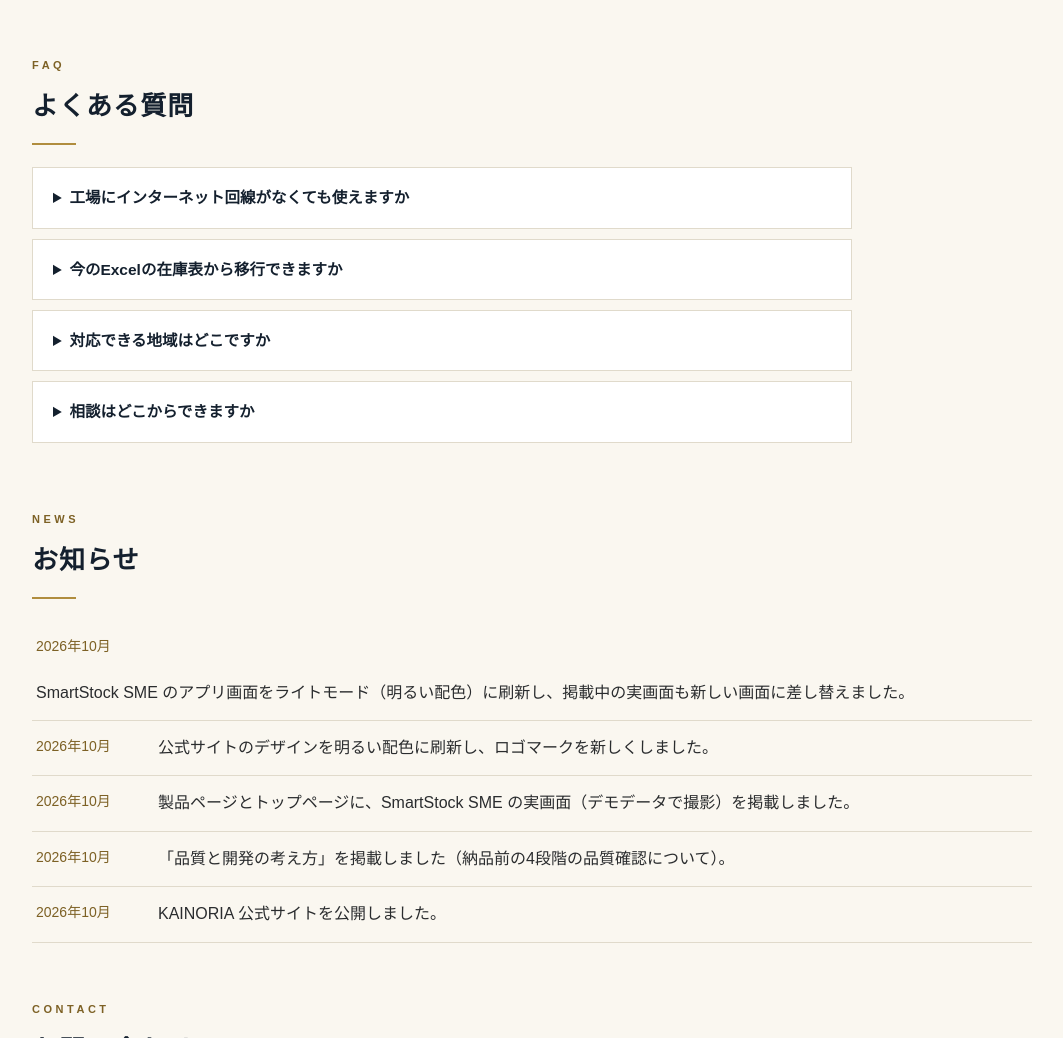
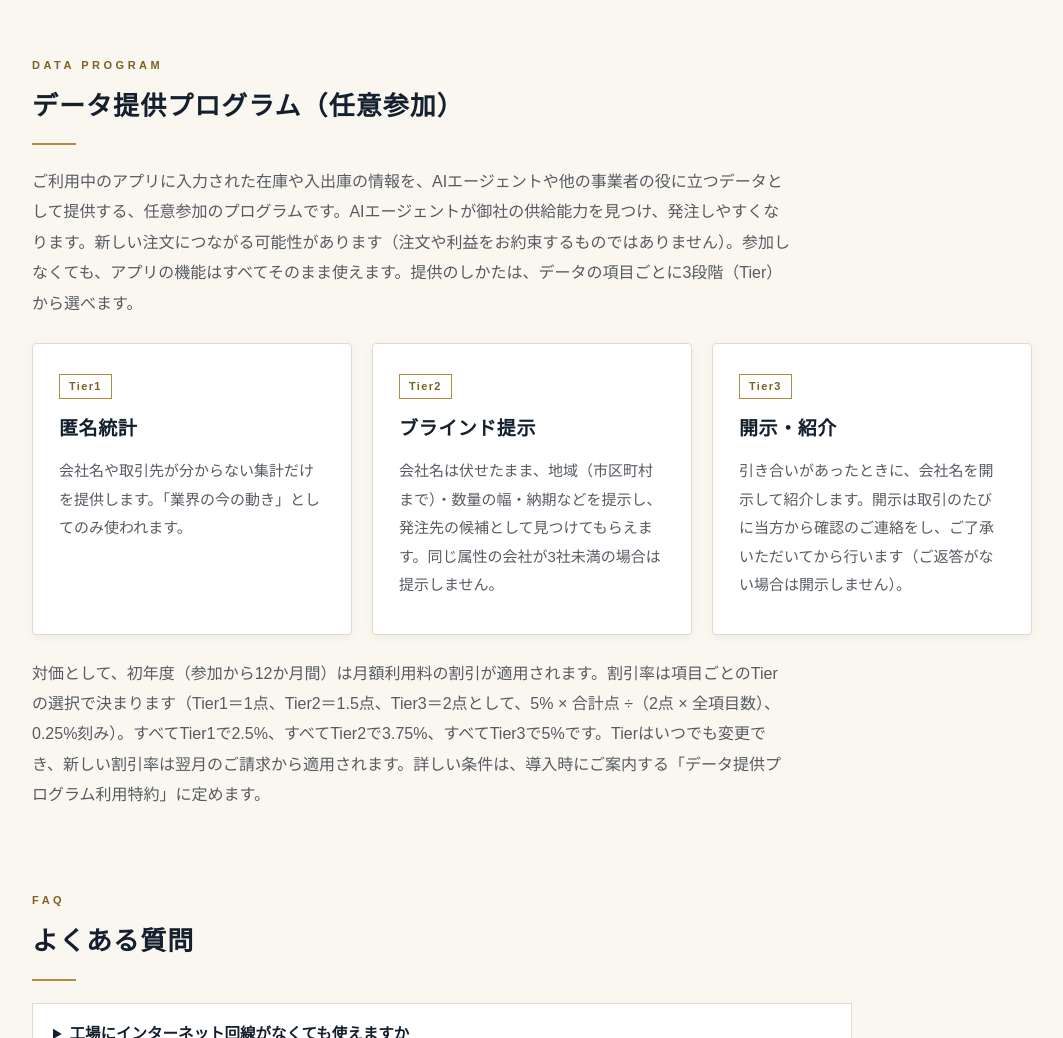
Before and after one commit to Ryoooooo-t/kainoria-site, a plain HTML site: page index.html in a window 1280 px wide. Shown: the part 4315-5353 px from the top of the page, without its empty margins (108-1171 px from the left). Drawn offline with Linux system fonts and the light colour scheme.

Commit message:
データ提供プログラム（Tier制・Tier別割引）の説明を追加（Task162）

```diff
--- a/index.html
+++ b/index.html
@@ -206,6 +206,32 @@
     </figure>
   </section>
 
+  <section id="data-program">
+    <div class="sec-head">
+      <span class="sec-label">Data Program</span>
+      <h2 class="section-title">データ提供プログラム（任意参加）</h2>
+    </div>
+    <p class="section-lead">ご利用中のアプリに入力された在庫や入出庫の情報を、AIエージェントや他の事業者の役に立つデータとして提供する、任意参加のプログラムです。AIエージェントが御社の供給能力を見つけ、発注しやすくなります。新しい注文につながる可能性があります（注文や利益をお約束するものではありません）。参加しなくても、アプリの機能はすべてそのまま使えます。提供のしかたは、データの項目ごとに3段階（Tier）から選べます。</p>
+    <div class="card-grid">
+      <div class="card">
+        <span class="tag">Tier1</span>
+        <h3>匿名統計</h3>
+        <p>会社名や取引先が分からない集計だけを提供します。「業界の今の動き」としてのみ使われます。</p>
+      </div>
+      <div class="card">
+        <span class="tag">Tier2</span>
+        <h3>ブラインド提示</h3>
+        <p>会社名は伏せたまま、地域（市区町村まで）・数量の幅・納期などを提示し、発注先の候補として見つけてもらえます。同じ属性の会社が3社未満の場合は提示しません。</p>
+      </div>
+      <div class="card">
+        <span class="tag">Tier3</span>
+        <h3>開示・紹介</h3>
+        <p>引き合いがあったときに、会社名を開示して紹介します。開示は取引のたびに当方から確認のご連絡をし、ご了承いただいてから行います（ご返答がない場合は開示しません）。</p>
+      </div>
+    </div>
+    <p class="section-lead" style="margin-top:24px;">対価として、初年度（参加から12か月間）は月額利用料の割引が適用されます。割引率は項目ごとのTierの選択で決まります（Tier1＝1点、Tier2＝1.5点、Tier3＝2点として、5% × 合計点 ÷（2点 × 全項目数）、0.25%刻み）。すべてTier1で2.5%、すべてTier2で3.75%、すべてTier3で5%です。Tierはいつでも変更でき、新しい割引率は翌月のご請求から適用されます。詳しい条件は、導入時にご案内する「データ提供プログラム利用特約」に定めます。</p>
+  </section>
+
   <section id="faq">
     <div class="sec-head">
       <span class="sec-label">FAQ</span>
```
Also changed, not shown: privacy.html (+1 -0 lines), terms.html (+1 -0 lines).
